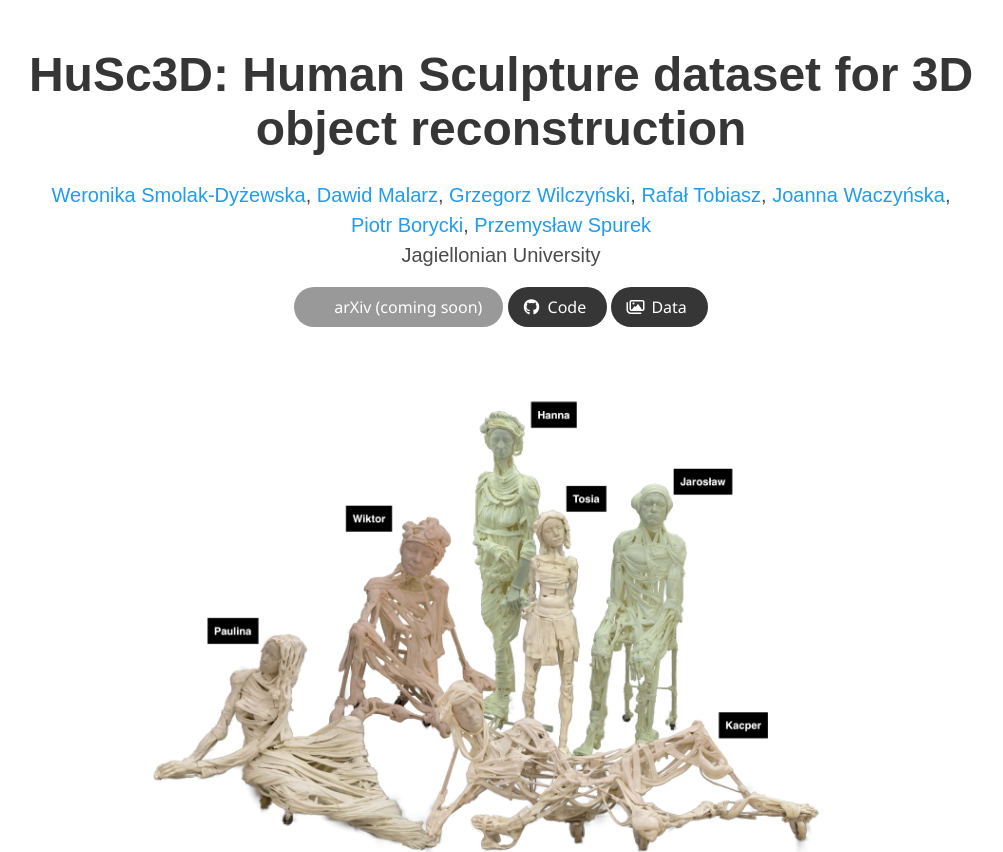
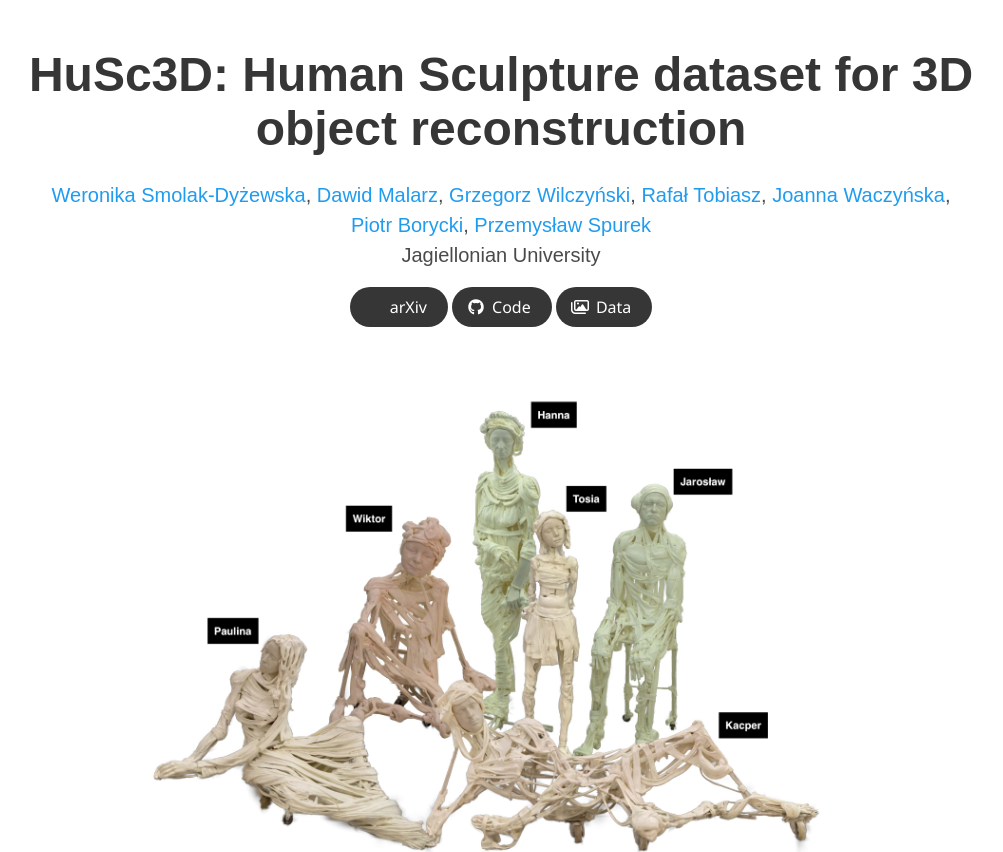
Before and after one commit to wMito/HuSc3D, a plain HTML site: page index.html in a window 1280 px wide. Shown: the top 852 px of the page, without its empty margins (139-1142 px from the left). Drawn offline with nearby package versions, Linux system fonts and the light colour scheme; no server answers; some icons are missing; a web font is replaced by a local one.

Commit message:
Add arXiv link

```diff
--- a/index.html
+++ b/index.html
@@ -430,15 +430,13 @@
 
           <div class="column has-text-centered">
               <span class="link-block">
-                <span class="disable-links">
-                  <a href="https://arxiv.org/abs/2011.12948"
+                  <a href="https://arxiv.org/abs/2506.07628"
                     class="external-link button is-normal is-rounded is-dark">
                     <span class="icon">
                         <i class="ai ai-arxiv"></i>
                     </span>
-                    <span>arXiv (coming soon)</span>
+                    <span>arXiv</span>
                   </a>
-                </span>
               </span>
               <!-- Code Link. -->
               <span class="link-block">
```
